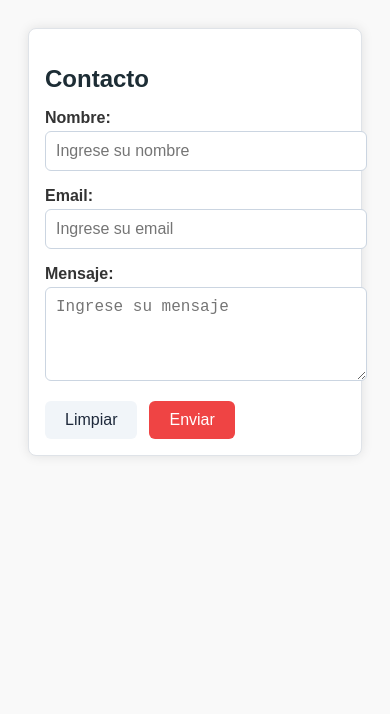
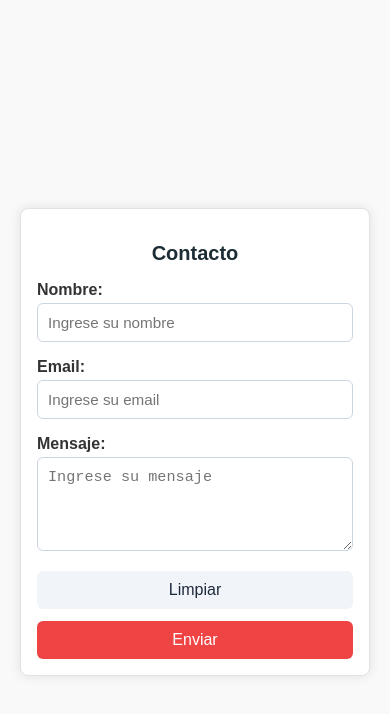
Before and after one commit to jorgesnin/igmpform, a plain HTML site: page index.html in a window 390 px wide. Drawn offline with Linux system fonts and the light colour scheme.

Commit message:
Add files via upload

```diff
--- a/index.html
+++ b/index.html
@@ -1,78 +1,16 @@
+
 <!DOCTYPE html>
 <html lang="es">
 <head>
   <meta charset="UTF-8" />
   <meta name="viewport" content="width=device-width, initial-scale=1.0" />
   <title>Formulario de Contacto</title>
-  <style>
-    body {
-      font-family: sans-serif;
-      background-color: #f9f9f9;
-      padding: 20px;
-      display: flex;
-      justify-content: center;
-    }
-    .form-container {
-      background-color: white;
-      padding: 24px;
-      border-radius: 8px;
-      box-shadow: 0 0 12px rgba(0, 0, 0, 0.1);
-      max-width: 500px;
-      width: 100%;
-      border: 1px solid #dfe3e8;
-    }
-    .form-container h2 {
-      font-size: 1.5rem;
-      margin-bottom: 1rem;
-      color: #1d2d35;
-    }
-    label {
-      display: block;
-      margin-bottom: 4px;
-      font-weight: 600;
-      color: #333;
-    }
-    input, textarea {
-      width: 100%;
-      padding: 10px;
-      margin-bottom: 16px;
-      border-radius: 6px;
-      border: 1px solid #cbd5e1;
-      font-size: 1rem;
-    }
-    input:focus, textarea:focus {
-      outline: none;
-      border-color: #007aff;
-    }
-    .button-group {
-      display: flex;
-      gap: 12px;
-    }
-    .button-group button {
-      padding: 10px 20px;
-      font-size: 1rem;
-      border: none;
-      border-radius: 6px;
-      cursor: pointer;
-    }
-    .btn-limpiar {
-      background-color: #f1f5f9;
-      color: #1e293b;
-    }
-    .btn-enviar {
-      background-color: #ef4444;
-      color: white;
-    }
-    @media (max-width: 600px) {
-      .form-container {
-        padding: 16px;
-      }
-    }
-  </style>
+  <link rel="stylesheet" href="styles.css" />
 </head>
 <body>
   <form class="form-container" action="https://formspree.io/f/mldbykby" method="POST">
     <h2>Contacto</h2>
+
     <label for="nombre">Nombre:</label>
     <input type="text" id="nombre" name="nombre" placeholder="Ingrese su nombre" required>
 
--- /dev/null
+++ b/styles.css
@@ -0,0 +1,102 @@
+
+body {
+  font-family: sans-serif;
+  background-color: #f9f9f9;
+  padding: 20px;
+  display: flex;
+  justify-content: center;
+  align-items: center;
+  min-height: 100vh;
+  margin: 0;
+}
+
+.form-container {
+  background-color: white;
+  padding: 24px;
+  border-radius: 8px;
+  box-shadow: 0 0 12px rgba(0, 0, 0, 0.1);
+  max-width: 500px;
+  width: 100%;
+  border: 1px solid #dfe3e8;
+  box-sizing: border-box;
+}
+
+.form-container h2 {
+  font-size: 1.5rem;
+  margin-bottom: 1rem;
+  color: #1d2d35;
+  text-align: center;
+}
+
+label {
+  display: block;
+  margin-bottom: 4px;
+  font-weight: 600;
+  color: #333;
+}
+
+input,
+textarea {
+  width: 100%;
+  padding: 10px;
+  margin-bottom: 16px;
+  border-radius: 6px;
+  border: 1px solid #cbd5e1;
+  font-size: 1rem;
+  box-sizing: border-box;
+}
+
+input:focus,
+textarea:focus {
+  outline: none;
+  border-color: #007aff;
+}
+
+.button-group {
+  display: flex;
+  flex-direction: row;
+  justify-content: space-between;
+  gap: 12px;
+}
+
+.button-group button {
+  flex: 1;
+  padding: 10px 0;
+  font-size: 1rem;
+  border: none;
+  border-radius: 6px;
+  cursor: pointer;
+}
+
+.btn-limpiar {
+  background-color: #f1f5f9;
+  color: #1e293b;
+}
+
+.btn-enviar {
+  background-color: #ef4444;
+  color: white;
+}
+
+@media (max-width: 480px) {
+  .form-container {
+    padding: 16px;
+  }
+
+  .button-group {
+    flex-direction: column;
+  }
+
+  .button-group button {
+    width: 100%;
+  }
+
+  .form-container h2 {
+    font-size: 1.25rem;
+  }
+
+  input,
+  textarea {
+    font-size: 0.95rem;
+  }
+}
```
